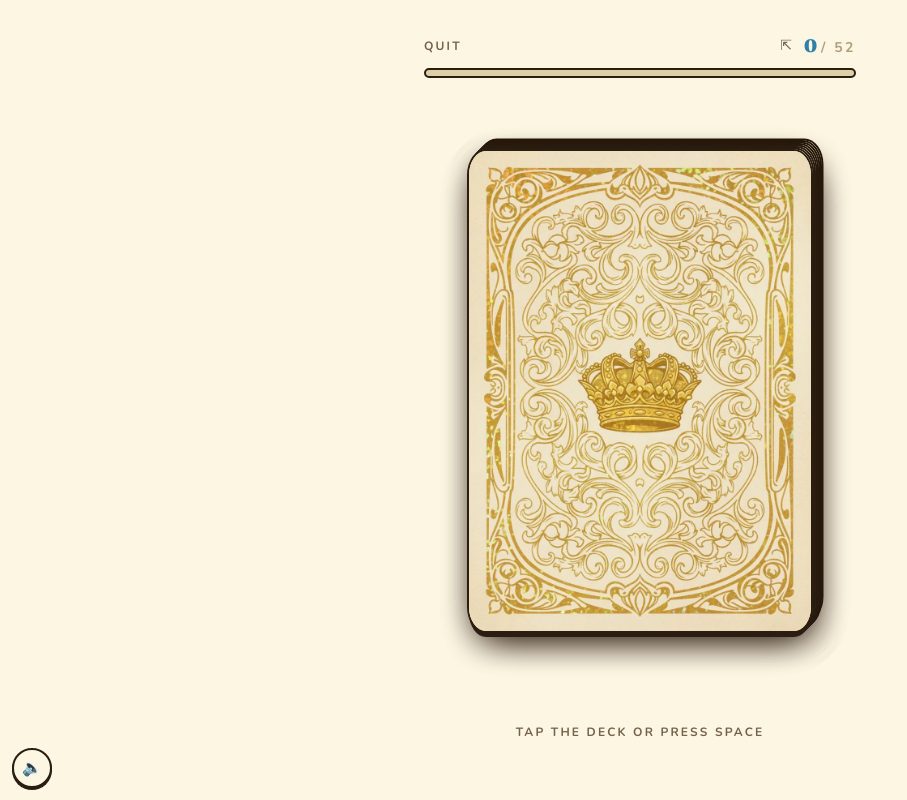
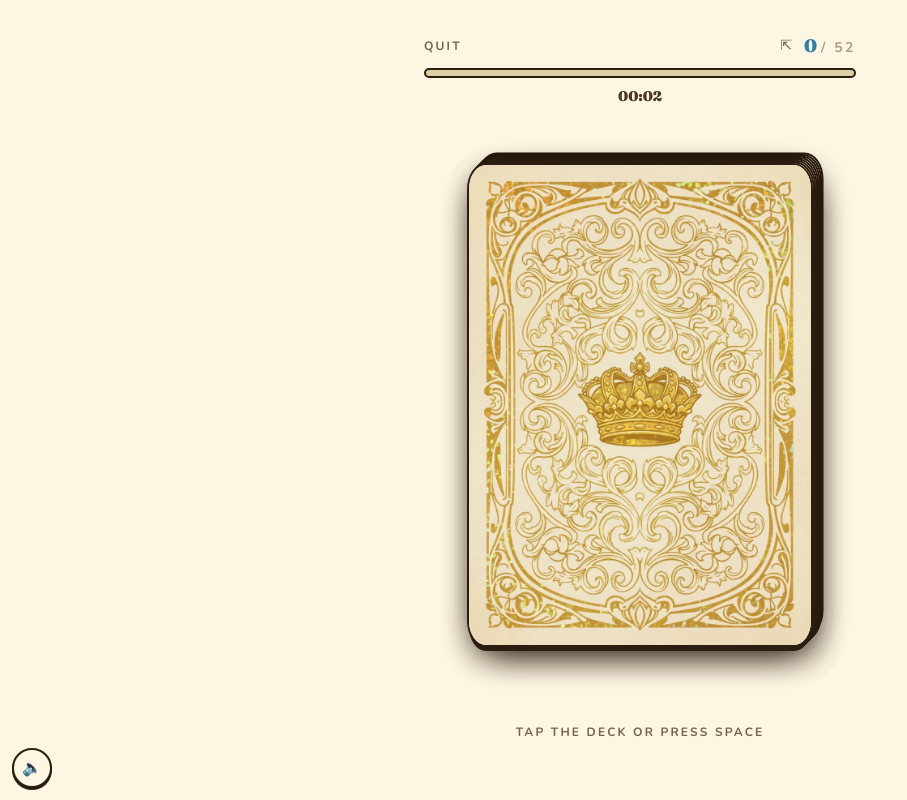
Before and after one commit to sidalidev/deckworkout, a React (Vite) app: page / in a window 1280 px wide. Both pictures are taken after a click on the button "START". Shown: the whole page, without its empty margins (0-907 px from the left). Built offline with nearby package versions, Linux system fonts and the light colour scheme; no server answers.

Commit message:
deploy: 2026-05-19_07:23

```diff
--- a/src/App.tsx
+++ b/src/App.tsx
@@ -9,6 +9,7 @@ import { useSound } from './lib/useSound';
 import { useMusic } from './lib/useMusic';
 import { usePiP, isPiPSupported } from './lib/usePiP';
 import { usePush, reportWorkoutState } from './lib/usePush';
+import { useElapsed, formatElapsed } from './lib/useElapsed';
 
 const TOTAL_CARDS = 52;
 
@@ -17,6 +18,8 @@ function App() {
   const [deck, setDeck] = useState<PlayingCard[]>(() => loadState()?.deck ?? []);
   const [drawn, setDrawn] = useState<PlayingCard | null>(() => loadState()?.drawn ?? null);
   const [completed, setCompleted] = useState(() => loadState()?.completed ?? 0);
+  const [startedAt, setStartedAt] = useState<number | null>(() => loadState()?.startedAt ?? null);
+  const [finalDurationMs, setFinalDurationMs] = useState<number | null>(null);
   const { play, muted, toggleMute } = useSound();
   useMusic({ src: '/sounds/beat.mp3', playing: phase === 'playing', muted, volume: 0.18 });
   const pip = usePiP();
@@ -33,8 +36,8 @@ function App() {
   }, [phase, completed, push.subscribed]);
 
   useEffect(() => {
-    saveState({ phase, deck, drawn, completed });
-  }, [phase, deck, drawn, completed]);
+    saveState({ phase, deck, drawn, completed, startedAt });
+  }, [phase, deck, drawn, completed, startedAt]);
 
   // PiP: render the current card into the floating window whenever it's open.
   useEffect(() => {
@@ -112,6 +115,8 @@ function App() {
     setDeck(shuffle(buildDeck()));
     setDrawn(null);
     setCompleted(0);
+    setStartedAt(Date.now());
+    setFinalDurationMs(null);
     setPhase('playing');
   };
 
@@ -130,6 +135,7 @@ function App() {
     setCompleted(newCompleted);
     if (deck.length === 0) {
       play('finish');
+      setFinalDurationMs(startedAt ? Date.now() - startedAt : 0);
       setPhase('done');
     } else {
       play('done');
@@ -141,6 +147,7 @@ function App() {
     setDeck([]);
     setDrawn(null);
     setCompleted(0);
+    setStartedAt(null);
     clearState();
   };
 
@@ -153,6 +160,7 @@ function App() {
           deckCount={deck.length}
           completed={completed}
           drawn={drawn}
+          startedAt={startedAt}
           onDraw={draw}
           onDone={markDone}
           onReset={reset}
@@ -160,7 +168,9 @@ function App() {
           pipOpen={pip.open}
         />
       )}
-      {phase === 'done' && <DoneScreen onRestart={start} onHome={reset} push={push} />}
+      {phase === 'done' && (
+        <DoneScreen onRestart={start} onHome={reset} push={push} durationMs={finalDurationMs} />
+      )}
     </div>
   );
 }
@@ -436,6 +446,7 @@ type PlayingScreenProps = {
   deckCount: number;
   completed: number;
   drawn: PlayingCard | null;
+  startedAt: number | null;
   onDraw: () => void;
   onDone: () => void;
   onReset: () => void;
@@ -447,12 +458,14 @@ function PlayingScreen({
   deckCount,
   completed,
   drawn,
+  startedAt,
   onDraw,
   onDone,
   onReset,
   onOpenPiP,
   pipOpen,
 }: PlayingScreenProps) {
+  const elapsedMs = useElapsed(startedAt);
   return (
     <motion.div
       className="w-full h-full flex flex-col items-center justify-between py-2"
@@ -493,6 +506,12 @@ function PlayingScreen({
           </div>
         </div>
         <ProgressBar value={completed} max={TOTAL_CARDS} />
+        <div
+          className="text-center text-ink-700 text-sm font-black display tabular-nums tracking-wider"
+          style={{ fontFamily: 'var(--font-display)' }}
+        >
+          {formatElapsed(elapsedMs)}
+        </div>
       </div>
 
       <div className="relative flex-1 w-full flex items-center justify-center">
@@ -538,7 +557,17 @@ function PlayingScreen({
   );
 }
 
-function DoneScreen({ onRestart, onHome, push }: { onRestart: () => void; onHome: () => void; push: PushApi }) {
+function DoneScreen({
+  onRestart,
+  onHome,
+  push,
+  durationMs,
+}: {
+  onRestart: () => void;
+  onHome: () => void;
+  push: PushApi;
+  durationMs: number | null;
+}) {
   const tip = useMemo(() => randomTip(), []);
   return (
     <motion.div
@@ -560,6 +589,14 @@ function DoneScreen({ onRestart, onHome, push }: { onRestart: () => void; onHome
         <p className="mt-3 text-ink-700 uppercase tracking-[0.18em] text-sm font-bold">
           52 cards crushed
         </p>
+        {durationMs != null && durationMs > 0 && (
+          <p
+            className="mt-2 text-4xl md:text-5xl font-black display tabular-nums"
+            style={{ fontFamily: 'var(--font-display)', color: '#2f7fa8' }}
+          >
+            {formatElapsed(durationMs)}
+          </p>
+        )}
       </div>
 
       <TipCard tip={tip} />
--- a/src/lib/persistence.ts
+++ b/src/lib/persistence.ts
@@ -1,7 +1,7 @@
 import type { PlayingCard } from './deck';
 
 const STORAGE_KEY = 'deckworkout:state:v1';
-const MAX_AGE_MS = 30 * 60 * 1000;
+const MAX_AGE_MS = 4 * 60 * 60 * 1000; // 4h — covers long workouts with breaks
 
 export type GamePhase = 'idle' | 'playing' | 'done';
 
@@ -10,6 +10,7 @@ export type PersistedState = {
   deck: PlayingCard[];
   drawn: PlayingCard | null;
   completed: number;
+  startedAt: number | null;
 };
 
 type StoredState = PersistedState & { savedAt: number };
@@ -29,6 +30,7 @@ export function loadState(): PersistedState | null {
       deck: data.deck,
       drawn: data.drawn,
       completed: data.completed,
+      startedAt: data.startedAt ?? null,
     };
   } catch {
     return null;
--- /dev/null
+++ b/src/lib/useElapsed.ts
@@ -0,0 +1,28 @@
+import { useEffect, useState } from 'react';
+
+// Returns elapsed milliseconds since `startedAt`, re-renders every second.
+// Pass `null` when no session is active — returns 0 and stops the ticker.
+export function useElapsed(startedAt: number | null): number {
+  const [now, setNow] = useState<number>(() => Date.now());
+
+  useEffect(() => {
+    if (startedAt == null) return;
+    const tick = () => setNow(Date.now());
+    tick();
+    const id = window.setInterval(tick, 1000);
+    return () => window.clearInterval(id);
+  }, [startedAt]);
+
+  if (startedAt == null) return 0;
+  return Math.max(0, now - startedAt);
+}
+
+export function formatElapsed(ms: number): string {
+  const totalSec = Math.floor(ms / 1000);
+  const h = Math.floor(totalSec / 3600);
+  const m = Math.floor((totalSec % 3600) / 60);
+  const s = totalSec % 60;
+  const pad = (n: number) => n.toString().padStart(2, '0');
+  if (h > 0) return `${h}:${pad(m)}:${pad(s)}`;
+  return `${pad(m)}:${pad(s)}`;
+}
```
